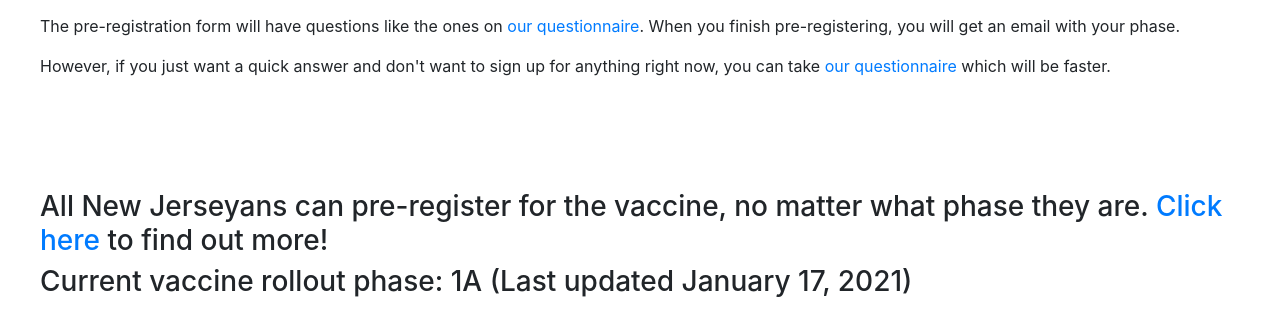
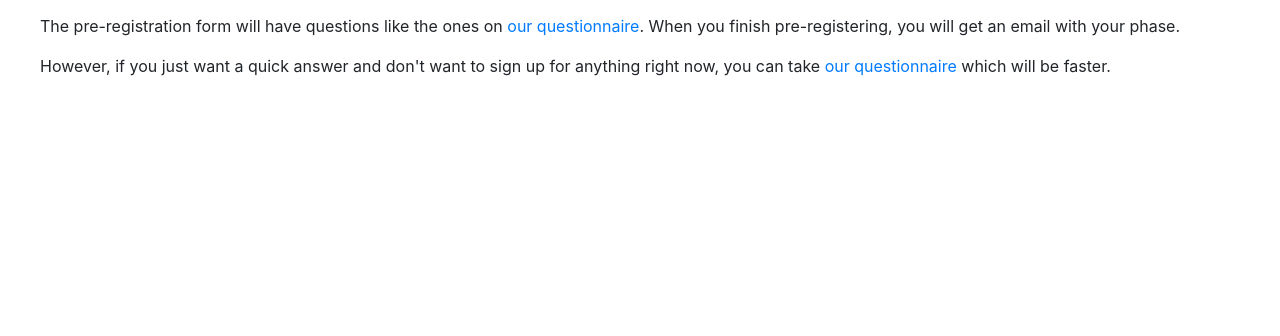
Before and after one commit to tpeng85/COVID-19-Vaccine-Eligibility-Explainer-NJ, a Flask app: page /preregister in a window 1280 px wide. Shown: the part 202-538 px from the top of the page. Run offline with Flask 2, Linux system fonts and the light colour scheme; some libraries are stand-ins or nearby versions.

Commit message:
Move pre-reigstration info to home page only

```diff
--- a/app/templates/base.html
+++ b/app/templates/base.html
@@ -101,10 +101,6 @@ p {
     <br>
     <br>
     <br>
-    <div>
-      <h3>All New Jerseyans can pre-register for the vaccine, no matter what phase they are. <a href="/preregister">Click here</a> to find out more!</h3>
-    </div>
-    <h3>Current vaccine rollout phase: 1A (Last updated January 17, 2021)</h3>
   </div>
 </body>
 </html>
--- a/app/templates/index.html
+++ b/app/templates/index.html
@@ -51,4 +51,8 @@ MjA3fDB8MHxwaG90by1wYWdlfHx8fGVufDB8fHw%3D&ixlib=rb-1.2.1&auto=format&fit=crop&w
   <input type="submit" value="Learn if I'm eligible" id="eligible"/>
 </form>
 
+<div>
+  <h3>All New Jerseyans can pre-register for the vaccine, no matter what phase they are. <a href="/preregister">Click here</a> to find out more!</h3>
+  <h3>Current vaccine rollout phase: 1A (Last updated January 17, 2021)</h3>
+</div>
 {% endblock %}
```
